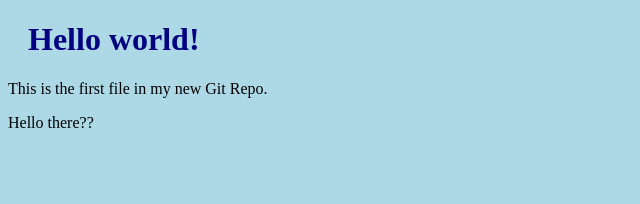
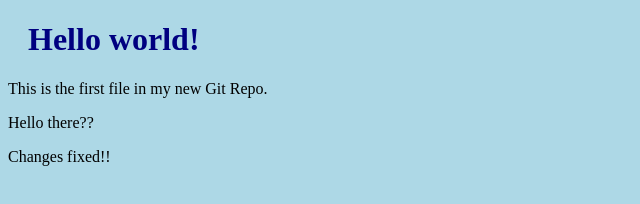
Before and after one commit to dahiyasahil44/new1, a plain HTML site: page index.html in a window 1280 px wide. Shown: the whole page, without its empty margins (0-640 px from the left). Drawn offline with Linux system fonts and the light colour scheme.

Commit message:
Updated with emergency fix

```diff
--- a/index.html
+++ b/index.html
@@ -9,5 +9,7 @@
 <h1>Hello world!</h1>
 <p>This is the first file in my new Git Repo.</p>
 <p>Hello there??</p>
+
+<p>Changes fixed!!</p>
 </body>
 </html>
```
